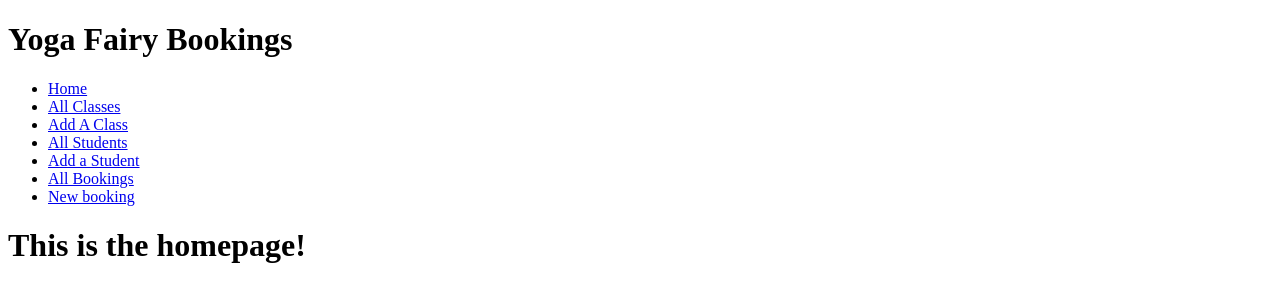
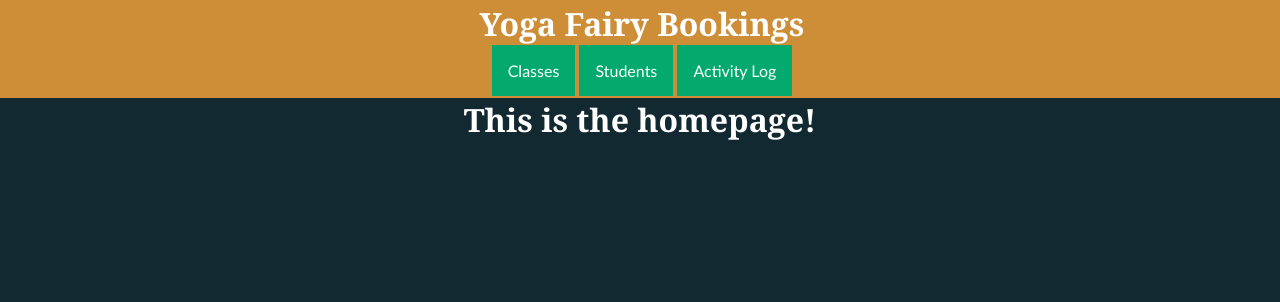
Before and after one commit to mhairilou/yoga_bookings, a Flask app: page / in a window 1280 px wide. Shown: the top 302 px of the page. Run offline with Flask 2, Linux system fonts and the light colour scheme.

Commit message:
added drop down menus

```diff
--- a/yoga_bookings_app/controllers/student_controller.py
+++ b/yoga_bookings_app/controllers/student_controller.py
@@ -1,6 +1,8 @@
 from flask import Blueprint, Flask, redirect, render_template, request
 from models.student import Student
+from models.booking import Booking
 import repositories.student_repository as student_repository
+import repositories.booking_repository as booking_repository
 
 student_blueprint = Blueprint("student", __name__)
 
@@ -14,7 +16,8 @@ def students():
 @student_blueprint.route("/students/<id>")
 def show_student(id):
     student = student_repository.select(id)
-    return render_template("students/show.html", student = student)
+    bookings = booking_repository.select_all_bookings_by_student_id(id)
+    return render_template("students/show.html", student = student, bookings = bookings)
 
 #NEW
 @student_blueprint.route("/students/new")
--- a/yoga_bookings_app/models/student.py
+++ b/yoga_bookings_app/models/student.py
@@ -8,8 +8,3 @@ class Student:
 
     def full_name(self):
         return f"{self.first_name} {self.last_name}"
-
-    # def get_student_by_name(self, name):
-    #    result =  self.full_name()
-    #    if name == result:
-    #     return s
--- a/yoga_bookings_app/static/style.css
+++ b/yoga_bookings_app/static/style.css
@@ -7,7 +7,47 @@
     background-image: url("https://m.media-amazon.com/images/I/913zwg7PzyL._AC_SL1500_.jpg");
   }*/
 
+/* Dropdown Button */
+.dropbtn {
+  background-color: #04AA6D;
+  color: white;
+  padding: 16px;
+  font-size: 16px;
+  border: none;
+}
 
+/* The container <div> - needed to position the dropdown content */
+.dropdown {
+  position: relative;
+  display: inline-block;
+}
+
+/* Dropdown Content (Hidden by Default) */
+.dropdown-content {
+  display: none;
+  position: absolute;
+  background-color: #f1f1f1;
+  min-width: 160px;
+  box-shadow: 0px 8px 16px 0px rgba(0,0,0,0.2);
+  z-index: 1;
+}
+
+/* Links inside the dropdown */
+.dropdown-content a {
+  color: black;
+  padding: 12px 16px;
+  text-decoration: none;
+  display: block;
+}
+
+/* Change color of dropdown links on hover */
+.dropdown-content a:hover {background-color: #ddd;}
+
+/* Show the dropdown menu on hover */
+.dropdown:hover .dropdown-content {display: block;}
+
+/* Change the background color of the dropdown button when the dropdown content is shown */
+.dropdown:hover .dropbtn {background-color: #3e8e41;}
   table, th, td {
     border-collapse: collapse;
     border: 1px solid;
@@ -111,3 +151,18 @@
   h3 {
     font-size: x-large;
   }
+
+
+  nav {
+    justify-content: center;
+    align-self: center;
+    display: inline-block;
+    width: 100%;
+    margin: 0 auto;
+    text-align: center;
+  }
+
+  *{
+    margin: 0;
+    padding: 0;
+}
--- a/yoga_bookings_app/templates/base.html
+++ b/yoga_bookings_app/templates/base.html
@@ -4,25 +4,40 @@
     <meta charset="UTF-8">
     <meta name="viewport" content="width=device-width, initial-scale=1.0">
     <meta http-equiv="X-UA-Compatible" content="ie=edge">
-    <!-- <link rel="stylesheet" href="{{ url_for('static', filename='style.css') }}"> -->
+    <link rel="stylesheet" href="{{ url_for('static', filename='style.css') }}">
     <title>Yoga Fairy Bookings</title>
 </head>
 <body>
     <header>
         <h1>Yoga Fairy Bookings</h1>
+
+<div>
         <nav>
-            <ul class="menu">
-                <li><a href="/">Home</a></li>
-                <li><a href="/sessions">All Classes</a></li>
-                <li><a href="/sessions/new">Add A Class</a></li>
-                <li><a href="/students">All Students</a></li>
-                <li><a href="/students/new">Add a Student</a></li>
-                <li><a href="/bookings">All Bookings</a></li>
-                <li><a href="/bookings/new">New booking</a></li>
+            <div class="dropdown">
+                <button class="dropbtn">Classes</button>
+                <div class="dropdown-content">
+                  <a href="/sessions">All classes</a>
+                  <a href="/sessions/new">Add a class</a>
+                  <a href="/bookings/new">Make a booking</a>
+                </div>
+              </div>
+            <div class="dropdown">
+                <button class="dropbtn">Students</button>
+                <div class="dropdown-content">
+                  <a href="/students">All students</a>
+                  <a href="/students/new">Add new student</a>
+                  <a href="/bookings/new">Make a booking</a>
+                </div>
+              </div>
+            <div class="dropdown">
+                <button class="dropbtn">Activity Log</button>
+                <div class="dropdown-content">
+                  <a href="/bookings">All bookings</a>
 
-
-        </ul>
+                </div>
+              </div>
         </nav>
+    </div>
         </header>
     <div class="container">
         {% block content %}
--- a/yoga_bookings_app/templates/sessions/show.html
+++ b/yoga_bookings_app/templates/sessions/show.html
@@ -6,7 +6,8 @@
 <h3> Booked into this class: </h3>
 <ul>
     {%for booking in bookings%}
-    {{booking}}
+    {{ booking.student.full_name() }}
+    {%endfor%}
 </ul>
 <a href="/sessions/{{ session.id }}/edit">Edit</a>
 
```
Also changed, not shown: yoga_bookings_app/repositories/booking_repository.py (+24 -3 lines), yoga_bookings_app/templates/students/show.html (+11 -1 lines).
